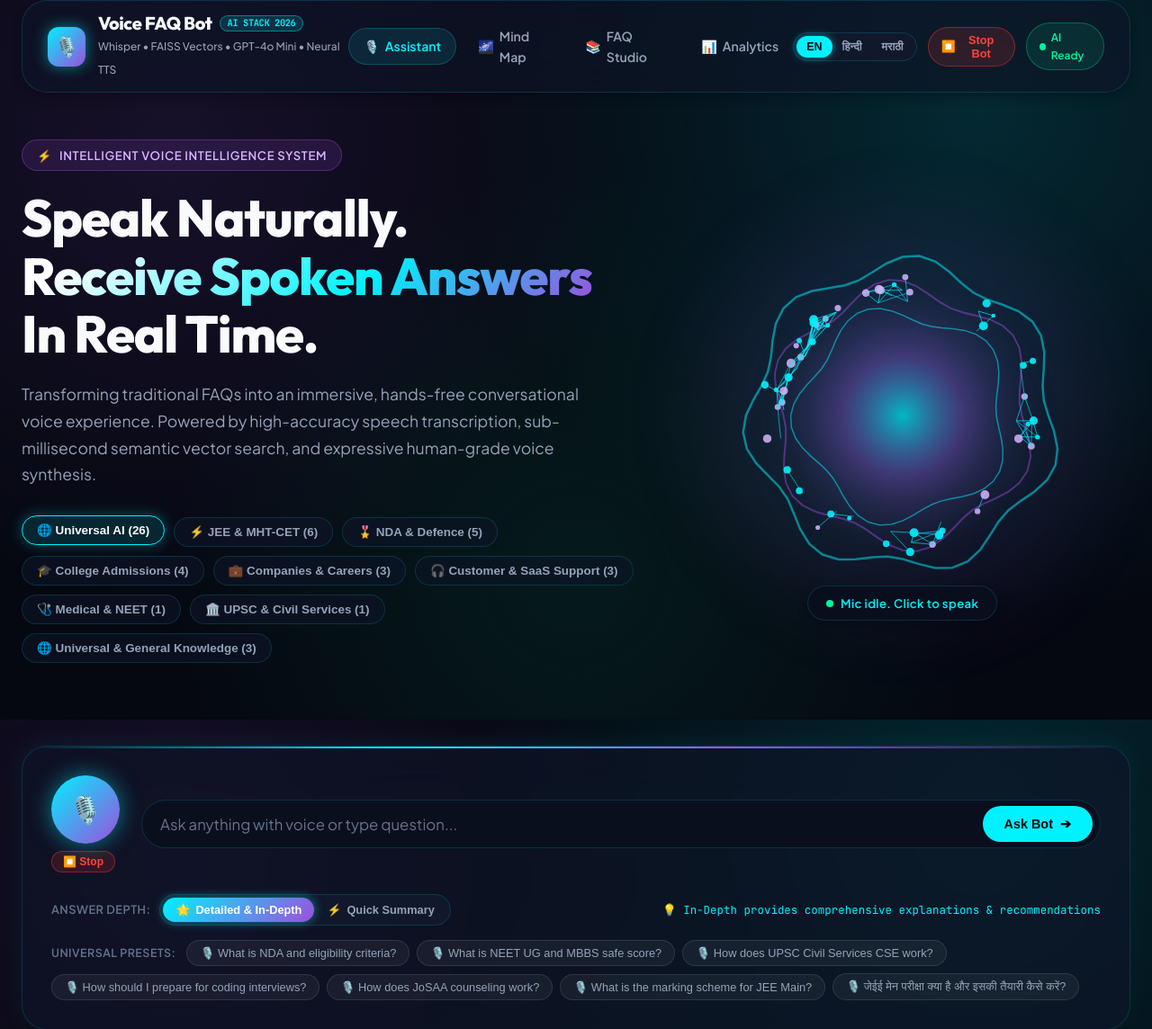
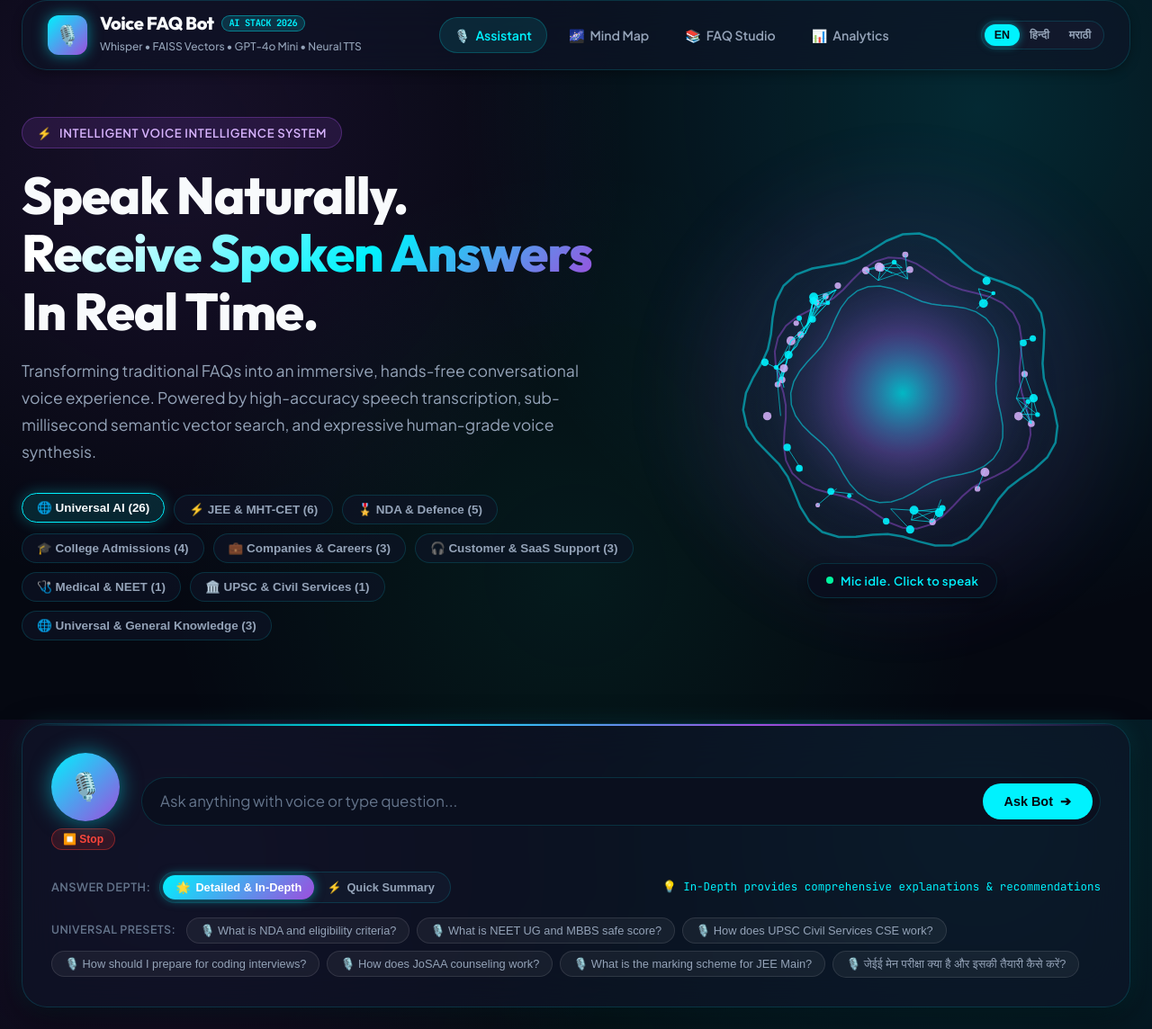
Before and after one commit to arihantgadge/Voice_FAQ_Bot, a Flask app: page / in a window 1280 px wide. Shown: the top 1144 px of the page at 90% size. Run offline with Flask 3, Linux system fonts and the light colour scheme.

Commit message:
fix(ui): remove navbar Stop Bot and AI Ready pills, and remove footer specs.md credits

```diff
--- a/templates/index.html
+++ b/templates/index.html
@@ -47,16 +47,6 @@
             <button class="lang-btn active" data-lang="en" id="langBtnEn" title="English">EN</button>
             <button class="lang-btn" data-lang="hi" id="langBtnHi" title="हिंदी">हिन्दी</button>
             <button class="lang-btn" data-lang="mr" id="langBtnMr" title="मराठी">मराठी</button>
-          </div>
-
-          <!-- Stop Bot Button -->
-          <button class="nav-stop-btn" id="navStopBtn" title="Stop AI Voice Bot Immediately (Esc)">
-            <span>⏹️</span> Stop Bot
-          </button>
-
-          <div class="status-pill" id="engineStatusPill">
-            <span class="pulse-dot"></span>
-            <span>AI Ready</span>
           </div>
         </div>
       </nav>
@@ -525,17 +515,7 @@
     <!-- Toast Notifications -->
     <div class="toast-container" id="toastContainer" aria-live="polite"></div>
 
-    <!-- ====================================================================
-         FOOTER
-         ==================================================================== -->
-    <footer class="footer">
-      <div class="footer-credits">
-        <strong>Voice FAQ Bot</strong> — AI-Powered Voice Question Answering System. Built as per <a href="specs.md" style="color: var(--cyan-core); text-decoration: none;">specs.md</a>.
-      </div>
-      <div>
-        <span>Speech-to-Text ➔ FAISS Vector DB ➔ GPT-4o Mini ➔ Neural TTS</span>
-      </div>
-    </footer>
+
 
   </div>
 
```
Also changed, not shown: index.html (+1 -21 lines).
